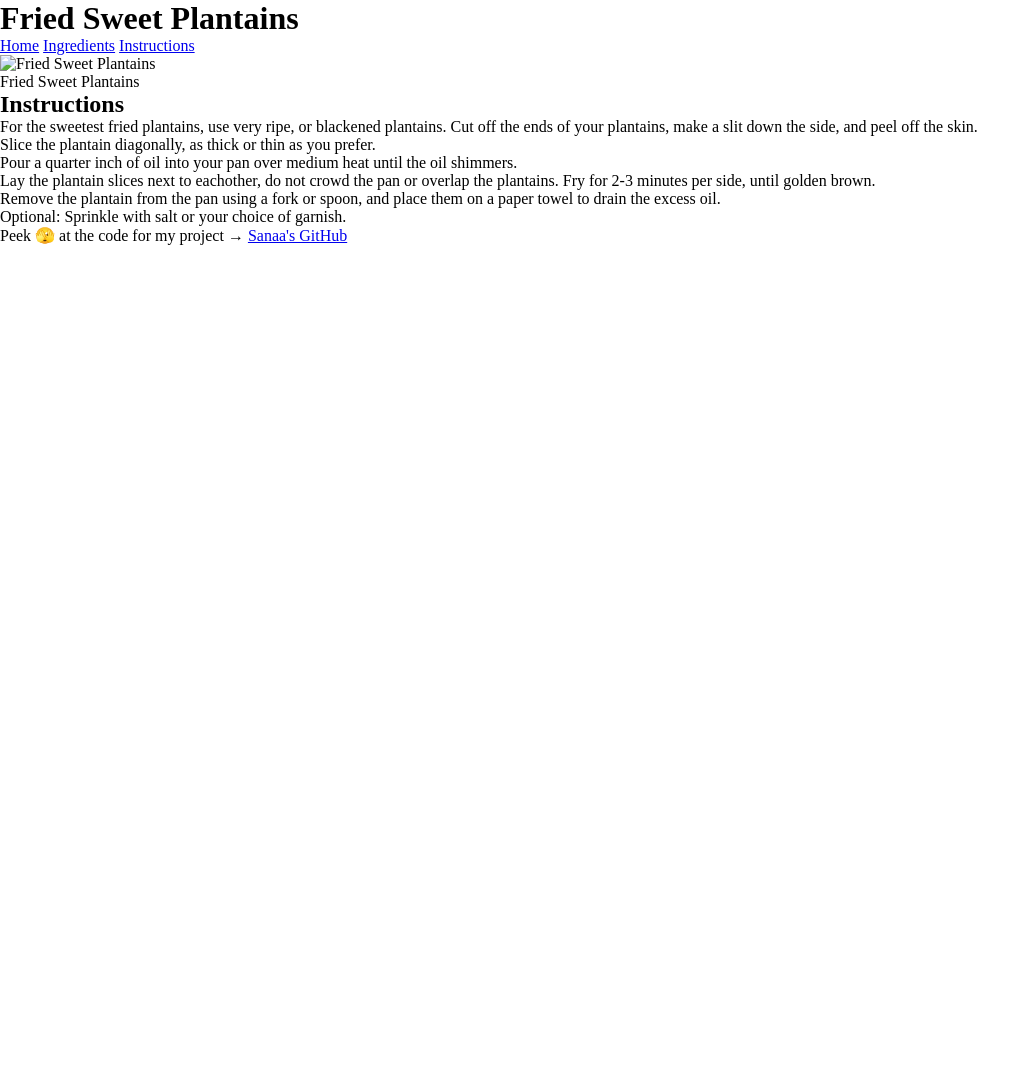
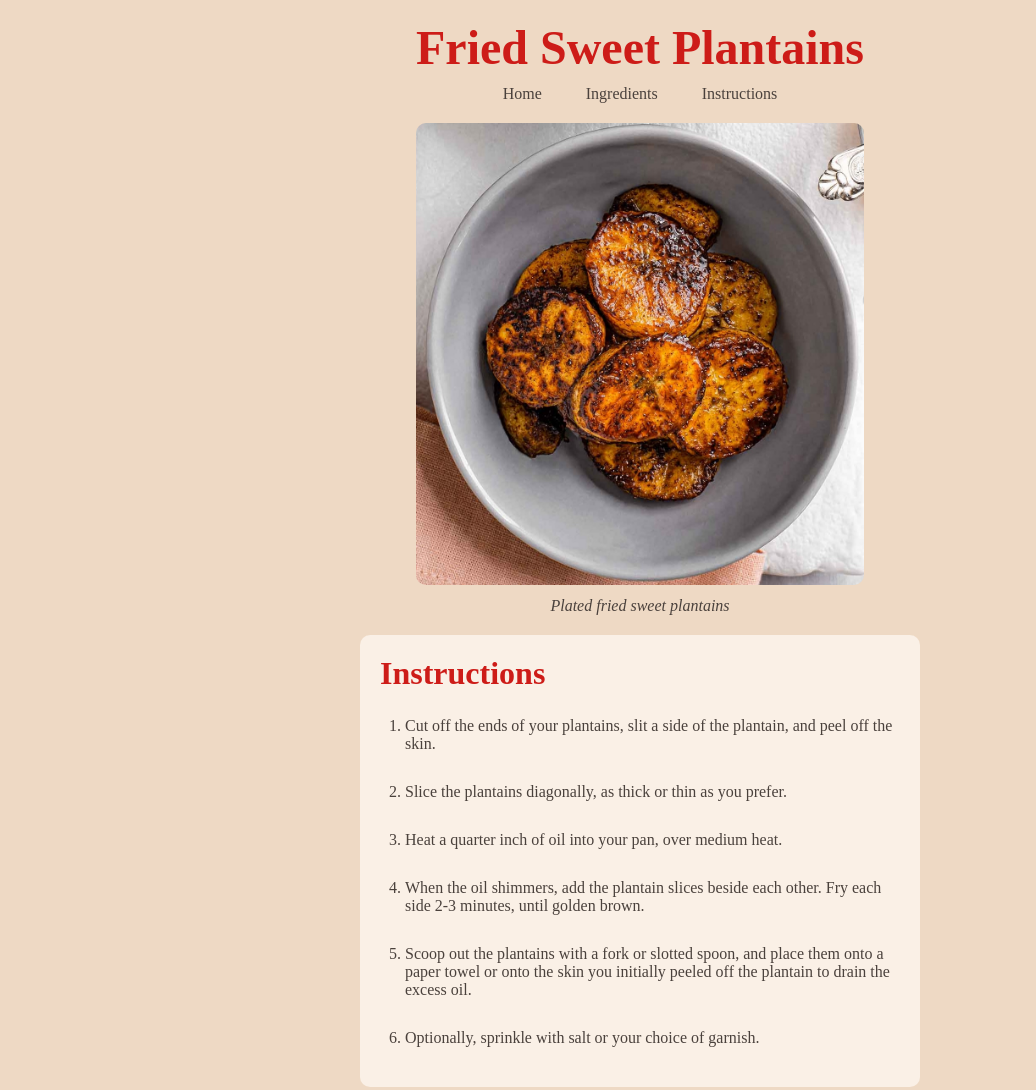
Before and after one commit to The-Marcy-Lab-School-Assignments/swe-3-1-recipe-card-sanaauzuri, a plain HTML site: page src/instructions.html in a window 1280 px wide. Shown: the top 1090 px of the page, without its empty margins (0-1036 px from the left). Before the commit the page ends 800 px from the top, so only its background shows below. Drawn offline with Linux system fonts and the light colour scheme; files whose address does not match are found by name; a web font is replaced by a local one.

Commit message:
Completed HTML and CSS

```diff
--- a/src/index.css
+++ b/src/index.css
@@ -10,7 +10,84 @@ ul {
 }
 
 img {
-  width: 100%;
+  width: 80%;
 }
 
 /* Add your CSS below */
+body {
+  background-color: #EED9C4;
+  color: #4A413C;
+  font-family: 'ABeeZee', 'sans-serif';
+  text-align: center;
+  max-width: 600px;
+  margin: auto;
+  padding: 20px;
+}
+h1 {
+  color: #cd1c18;
+  font-size: 3rem;
+  margin-bottom: 10px;
+}
+h2 {
+  color: #cd1c18;
+  font-size: 2rem;
+  margin-bottom: 15px;
+  border-bottom: 10px;
+  padding-bottom: 3px solid #cd1c18;
+}
+nav>a {
+  color: #4A413C;
+  text-decoration: none;
+  margin: 0 10px;
+  padding: 5px 10px;
+  border-radius: 3px;
+}
+a:hover {
+  background-color: #FAF0E6;
+}
+figure {
+  margin: 20px 0;
+}
+img {
+  max-width: 100%;
+  border-radius: 10px;
+}
+#figcaption {
+  font-style: italic;
+  margin-top: 8px;
+}
+section {
+  background-color: #FAF0E6;
+  text-align: left;
+  margin: 20px 0;
+  padding: 20px;
+  border-radius: 10px;
+}
+#description {
+  border-left: 4px solid #cd1c18;
+  padding-left: 15px;
+
+}
+ul {
+  padding: 0px;
+  margin-top: 10px;
+}
+ol {
+  padding-left: 25px;
+  border-radius: 10px;
+}
+.ingredients-list {
+  padding: 12px;
+  background-color: #D1E231;
+  border-radius: 5px;
+  margin-bottom: 8px;
+}
+.instructions-list {
+  padding: 10px 0;
+  margin-bottom: 10px;
+}
+footer {
+  border-top: 3px solid #cd1c18;
+  padding-top: 15px;
+  margin-top: 30px;
+}
--- a/src/instructions.html
+++ b/src/instructions.html
@@ -4,12 +4,13 @@
 <head>
     <meta charset="UTF-8">
     <meta name="viewport" content="width=device-width, initial-scale=1.0">
-    <title>Fried Sweet Plantains Ingredients</title>
+    <title>Fried Sweet Plantains: Instructions</title>
+    <link rel="preconnect" href="https://fonts.googleapis.com">
+    <link rel="preconnect" href="https://fonts.gstatic.com" crossorigin>
+    <link href="https://fonts.googleapis.com/css2?family=ABeeZee:ital@0;1&display=swap" rel="stylesheet">
     <link rel="stylesheet" href="./index.css">
 </head>
-
 <body>
-    <!-- Visible Content Goes Here -->
     <header>
         <h1>Fried Sweet Plantains</h1>
         <nav>
@@ -20,30 +21,26 @@
     </header>
     <main>
         <figure>
-            <img src="file:///Users/Marcy_Student/Downloads/Caramelized-Cinnamon-Plantain-Sweet-And-Simple-7.jpg"
-                alt="Fried Sweet Plantains" />
-            <figcaption>Fried Sweet Plantains</figcaption>
+            <img
+                src="file:///Users/Marcy_Student/Downloads/Caramelized-Cinnamon-Plantain-Sweet-And-Simple-7.jpg"
+                alt="Fried sweet plantains" />
+            <figcaption id="figcaption">Plated fried sweet plantains</figcaption>
         </figure>
-        <section id="instructions">
+        <section>
             <h2>Instructions</h2>
             <ol>
-                <li>For the sweetest fried plantains, use very ripe, or blackened plantains. Cut off the ends of your
-                    plantains, make a slit down the side, and peel off the skin.</li>
-                <li>Slice the plantain diagonally, as thick or thin as you prefer.</li>
-                <li>Pour a quarter inch of oil into your pan over medium heat until the oil shimmers.</li>
-                <li>Lay the plantain slices next to eachother, do not crowd the pan or overlap the plantains. Fry for
-                    2-3 minutes per side, until golden brown. </li>
-                <li>Remove the plantain from the pan using a fork or spoon, and place them on a paper towel to drain the
+                <li class="instructions-list">Cut off the ends of your plantains, slit a side of the plantain, and peel off the skin.</li>
+                <li class="instructions-list">Slice the plantains diagonally, as thick or thin as you prefer.</li>
+                <li class="instructions-list">Heat a quarter inch of oil into your pan, over medium heat.</li>
+                <li class="instructions-list">When the oil shimmers, add the plantain slices beside each other. Fry each side 2-3 minutes, until golden brown. </li>
+                <li class="instructions-list">Scoop out the plantains with a fork or slotted spoon, and place them onto a paper towel or onto the skin you initially peeled off the plantain to drain the
                     excess oil.</li>
-                <li>Optional: Sprinkle with salt or your choice of garnish.</li>
+                <li class="instructions-list">Optionally, sprinkle with salt or your choice of garnish.</li>
             </ol>
         </section>
     </main>
     <footer>
-        <p>Peek 🫣 at the code for my project → <a
-                href="https://github.com/The-Marcy-Lab-School-Assignments/swe-3-1-recipe-card-sanaauzuri">Sanaa's
-                GitHub</a>
+<p>Peek 🫣 at my <a href="https://github.com/The-Marcy-Lab-School-Assignments/swe-3-1-recipe-card-sanaauzuri">code</a>
     </footer>
 </body>
-
 </html>
```
Also changed, not shown: src/index.html (+7 -5 lines), src/ingredients.html (+10 -10 lines), images/Caramelized-Cinnamon-Plantain-Sweet-And-Simple-7.jpg (added), 2 other files.
